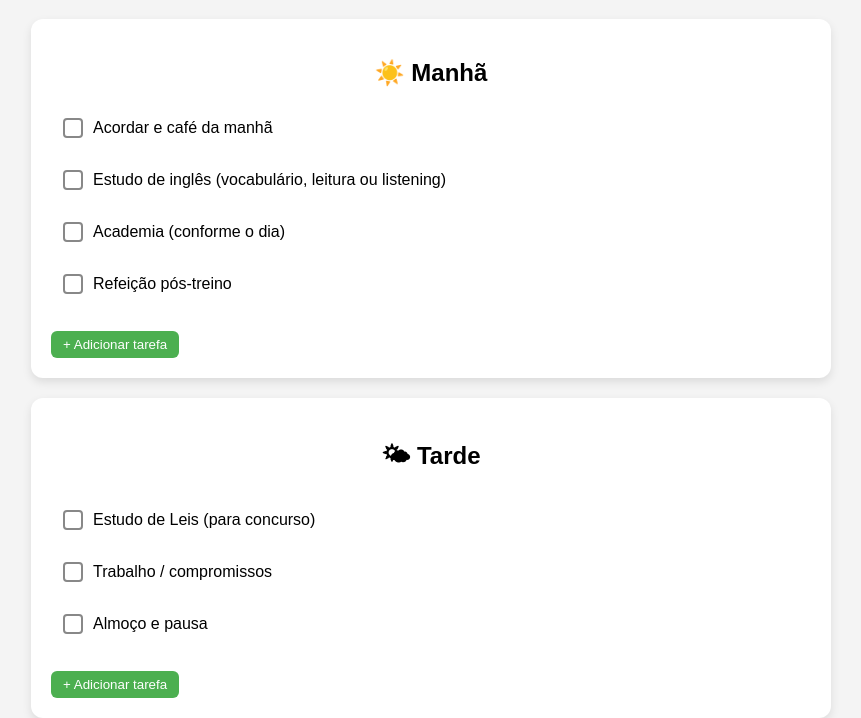
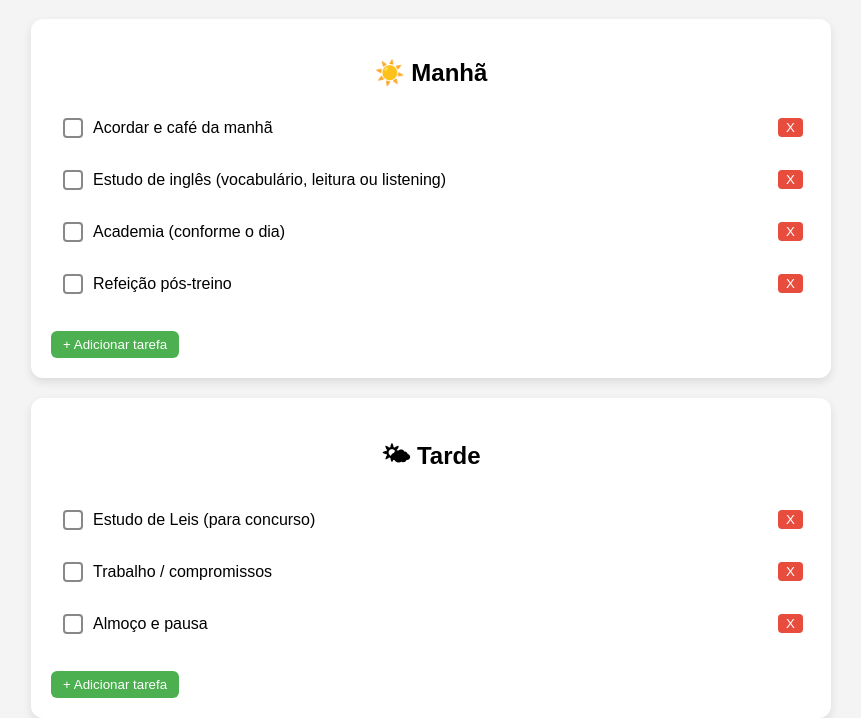
Before and after one commit to robsongabrielsilva/CheckList, a plain HTML site: page index.html in a window 1280 px wide. Shown: the part 82-800 px from the top of the page, without its empty margins (209-1070 px from the left). Drawn offline with Linux system fonts and the light colour scheme.

Commit message:
Update index.html

```diff
--- a/index.html
+++ b/index.html
@@ -74,6 +74,18 @@
     .add-btn:hover {
       background-color: #45a049;
     }
+    .delete-btn {
+      background-color: #e74c3c;
+      color: white;
+      border: none;
+      border-radius: 4px;
+      margin-left: auto;
+      padding: 2px 8px;
+      cursor: pointer;
+    }
+    .delete-btn:hover {
+      background-color: #c0392b;
+    }
     .footer {
       text-align: center;
       margin-top: 30px;
@@ -128,12 +140,12 @@
       }
     }
 
-    function addTask(sectionId) {
+    function addTask(sectionId, texto = 'Nova tarefa') {
       const ul = document.getElementById(sectionId);
       const li = document.createElement("li");
       li.draggable = true;
       li.ondragstart = drag;
-      li.innerHTML = '<input type="checkbox"> <span contenteditable="true">Nova tarefa</span>';
+      li.innerHTML = `<input type='checkbox'> <span contenteditable='true'>${texto}</span> <button class='delete-btn' onclick='this.parentElement.remove()'>X</button>`;
       ul.appendChild(li);
     }
 
@@ -160,16 +172,10 @@
       };
 
       for (let periodo in tarefasIniciais) {
-        const ul = document.getElementById(periodo);
-        tarefasIniciais[periodo].forEach(tarefa => {
-          const li = document.createElement("li");
-          li.draggable = true;
-          li.ondragstart = drag;
-          li.innerHTML = `<input type='checkbox'> <span contenteditable='true'>${tarefa}</span>`;
-          ul.appendChild(li);
-        });
+        tarefasIniciais[periodo].forEach(tarefa => addTask(periodo, tarefa));
       }
     }
   </script>
 </body>
 </html>
+Atualização: Adição de tarefas editáveis, exclusão e flexibilidade total
```
